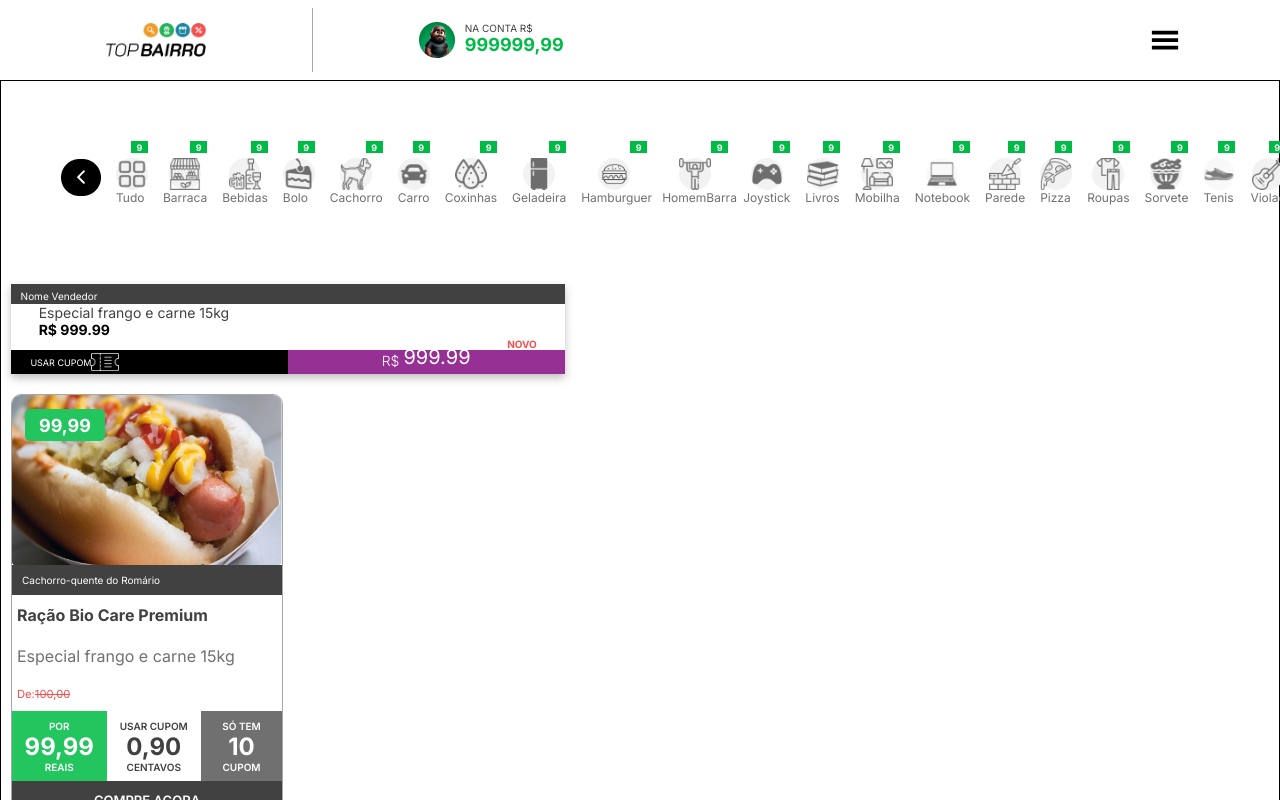
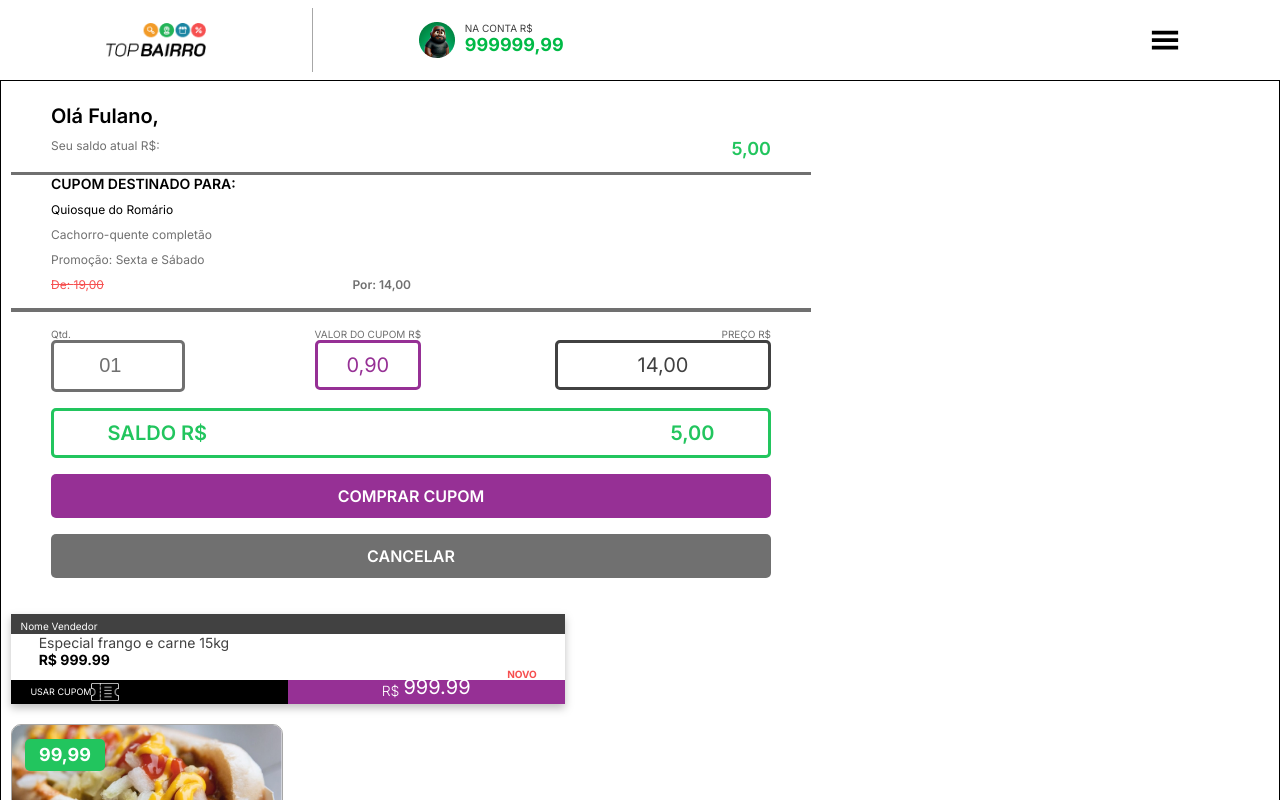
Before and after one commit to alanrente/vale-centavos, a React (Create React App) app: page /playground in a window 1280 px wide. Shown: the top 800 px of the page. Built offline with nearby package versions, Linux system fonts and the light colour scheme.

Commit message:
feat: card comprar cupom

```diff
--- /dev/null
+++ b/src/components/ComprarCupom/index.styled.tsx
@@ -0,0 +1,232 @@
+import styled from "styled-components";
+import { globalColors } from "../../styles/global.style";
+
+export const ComprarCupomStyled = styled.div`
+  --widthTotal: 100%;
+  --fontExtraBig: 25px;
+  --fontBig: 20px;
+  --fontNormal: 14px;
+  --fontSmall: 12px;
+  --fontSmaller: 10px;
+
+  width: 90%;
+  max-width: 800px;
+  /* background-color: #f6f600; */
+  display: flex;
+  flex-direction: column;
+  align-items: center;
+
+  .text-silver {
+    color: ${globalColors.silver};
+  }
+  .text-black {
+    color: ${globalColors.blackDark};
+  }
+`;
+
+export const DividerStyled = styled.div`
+  width: 100%;
+  height: 3px;
+  background-color: ${globalColors.silver};
+`;
+
+export const SectionCupomStyled = styled(ComprarCupomStyled)`
+  /* background-color: #f60000; */
+  margin: 0.8rem 0;
+  gap: 10px;
+
+  .usuario {
+    width: var(--widthTotal);
+    font-weight: 600;
+    font-size: var(--fontBig);
+  }
+
+  .saldo {
+    width: var(--widthTotal);
+    display: flex;
+    flex-direction: row;
+    justify-content: space-between;
+  }
+
+  .saldo-text {
+    font-size: var(--fontSmall);
+  }
+
+  .saldo-valor {
+    color: ${globalColors.green};
+    font-size: 18px;
+    font-weight: 600;
+  }
+`;
+
+export const SectionDadosStyled = styled(ComprarCupomStyled)`
+  /* background-color: #729747; */
+  align-items: flex-start;
+  font-size: var(--fontNormal);
+  gap: 10px;
+  margin-bottom: 1rem;
+
+  .cupom {
+    font-weight: 600;
+  }
+
+  .subscription {
+    font-size: var(--fontSmall);
+  }
+
+  .de-por {
+    font-size: var(--fontSmall);
+    width: 50%;
+    display: flex;
+    flex-direction: row;
+    justify-content: space-between;
+  }
+
+  .de-por span:first-child {
+    text-decoration: line-through;
+    color: ${globalColors.red};
+  }
+
+  .de-por span:last-child {
+    font-weight: 600;
+    color: ${globalColors.silver};
+  }
+
+  .validade {
+    font-size: var(--fontSmall);
+    color: ${globalColors.red};
+  }
+`;
+
+export const SectionCuponsStyled = styled(ComprarCupomStyled)`
+  font-size: var(--fontExtraBig);
+  font-weight: 600;
+  margin: 5px 0;
+  color: ${globalColors.blue};
+`;
+
+export const SectionPagamentoStyled = styled(ComprarCupomStyled)`
+  /* background-color: #357949; */
+  margin: 1rem 0;
+  gap: 1rem;
+
+  label {
+    white-space: nowrap;
+    overflow: hidden;
+    text-overflow: ellipsis;
+  }
+
+  .valor-quantidade {
+    /* background-color: #464e97; */
+    display: flex;
+    width: 100%;
+    flex-direction: row;
+    justify-content: space-between;
+    font-size: var(--fontSmaller);
+    color: ${globalColors.silver};
+  }
+
+  .com-fonte-big {
+    font-size: var(--fontBig);
+  }
+
+  .item-align-center {
+    align-items: center;
+  }
+
+  .item-between {
+    justify-content: space-between;
+  }
+
+  .com-fonte-small {
+    font-size: var(--fontSmall);
+  }
+
+  .context-green {
+    color: ${globalColors.green};
+    border: 3px solid ${globalColors.green};
+  }
+
+  .context-silver {
+    color: ${globalColors.silver};
+    border: 3px solid ${globalColors.silver};
+  }
+
+  .context-black {
+    color: ${globalColors.black};
+    border: 3px solid ${globalColors.black};
+  }
+
+  .context-purple {
+    color: ${globalColors.purple};
+    border: 3px solid ${globalColors.purple};
+  }
+
+  .default {
+    border-radius: 5px;
+    width: 100%;
+    font-weight: 600;
+    padding: 0;
+  }
+
+  .item-height {
+    height: 44px;
+  }
+
+  .text-white {
+    color: ${globalColors.white};
+  }
+
+  .clicked {
+    cursor: pointer;
+  }
+
+  .item-centered {
+    display: flex;
+    justify-content: center;
+    align-items: center;
+    text-align: center;
+  }
+
+  .item-radius {
+    border-radius: 5px;
+  }
+
+  .item-bordered {
+    border: 3px solid;
+    width: calc(100% - 6px);
+  }
+
+  .qtd {
+    width: 18% !important;
+  }
+
+  .preco {
+    width: 30% !important;
+    text-align: end;
+  }
+
+  .com-valor {
+    display: flex;
+    flex-direction: row;
+    width: 85%;
+    justify-content: space-between;
+  }
+
+  .fundo-verde {
+    background-color: ${globalColors.green};
+  }
+
+  .fundo-cinza {
+    background-color: ${globalColors.silver};
+  }
+
+  .fundo-preto {
+    background-color: ${globalColors.black};
+  }
+
+  .fundo-roxo {
+    background-color: ${globalColors.purple};
+  }
+
+`;
--- /dev/null
+++ b/src/components/ComprarCupom/index.tsx
@@ -0,0 +1,143 @@
+import {
+  ComprarCupomStyled,
+  DividerStyled,
+  SectionCupomStyled,
+  SectionCuponsStyled,
+  SectionDadosStyled,
+  SectionPagamentoStyled,
+} from "./index.styled";
+
+interface ComprarCupomProps {
+  nome?: string;
+  saldo?: string;
+  nomeEstabelecimento?: string;
+  nomeProduto?: string;
+  validade?: string;
+  promoção?: string;
+  valorDe?: string;
+  valorPor?: string;
+  valorCupom?: string;
+  cupons?: string[];
+  quantidade?: number;
+}
+
+export default function ComprarCupom({
+  nome = "Fulano",
+  saldo = "5,00",
+  nomeEstabelecimento = "Quiosque do Romário",
+  nomeProduto = "Cachorro-quente completão",
+  promoção = "Sexta e Sábado",
+  validade = "30/12/2021",
+  valorDe = "19,00",
+  valorPor = "14,00",
+  valorCupom = "0,90",
+  cupons = [
+    // "0001-003-183033-0050",
+    // "0001-003-183033-0051"
+  ],
+  quantidade = 1,
+}: ComprarCupomProps) {
+  return (
+    <ComprarCupomStyled>
+      <SectionCupomStyled>
+        <div className="text-black usuario">Olá {nome},</div>
+        <div className="saldo">
+          <span className="text-silver saldo-text">Seu saldo atual R$:</span>
+          <span className="saldo-valor">{saldo}</span>
+        </div>
+      </SectionCupomStyled>
+      <DividerStyled />
+      <SectionDadosStyled>
+        <div className="text-black cupom">CUPOM DESTINADO PARA:</div>
+        <div className="text-black subscription">{nomeEstabelecimento}</div>
+        <div className="text-silver subscription">{nomeProduto}</div>
+        {cupons.length === 0 && (
+          <>
+            <div className="text-silver subscription">Promoção: {promoção}</div>
+            <div className="de-por">
+              <span>De: {valorDe}</span>
+              <span>Por: {valorPor}</span>
+            </div>
+          </>
+        )}
+        {cupons.length > 0 && (
+          <div className="validade">
+            <span>Válido até: {validade}</span>
+          </div>
+        )}
+      </SectionDadosStyled>
+      <DividerStyled
+        style={{
+          height: "1px",
+        }}
+      />
+      {cupons.length > 0 && (
+        <SectionCuponsStyled>
+          {cupons.map((cupom, index) => (
+            <span key={index}>{cupom}</span>
+          ))}
+        </SectionCuponsStyled>
+      )}
+      <DividerStyled />
+      <SectionPagamentoStyled>
+        <div className="valor-quantidade">
+          <div className="qtd">
+            {cupons.length === 0 ? (
+              <>
+                <label htmlFor="qtd">Qtd.</label>
+                <input
+                  className="item-height item-radius item-bordered com-fonte-big context-silver item-centered"
+                  type="number"
+                  id="qtd"
+                  value={"01"}
+                />
+              </>
+            ) : (
+              <div className="item-height item-radius item-centered item-bordered com-fonte-big context-silver">
+                <span className="com-fonte-small">Qtd.</span>
+                {quantidade}
+              </div>
+            )}
+          </div>
+          {cupons.length === 0 && (
+            <div>
+              <label>VALOR DO CUPOM R$</label>
+              <div className="item-height item-radius item-centered item-bordered com-fonte-big context-purple">
+                {valorCupom}
+              </div>
+            </div>
+          )}
+          <div className={`${cupons.length === 0 ? "preco" : ""}`} style={{
+            width: cupons.length > 0 ? "60%" : ""
+          }}>
+            {cupons.length === 0 && <label>PREÇO R$</label>}
+            <div className={`item-height item-radius ${cupons.length === 0 ? "item-centered": "item-between item-align-center"} item-bordered com-fonte-big context-black`}>
+            {cupons.length > 0 && <span className="com-fonte-small">PREÇO R$</span>}
+              <span>{valorPor}</span>
+            </div>
+          </div>
+        </div>
+        <div className="item-height default item-centered item-bordered com-fonte-big context-green">
+          <div className="com-valor">
+            <span>{cupons.length === 0 ? "SALDO" : "VALOR TOTAL"} R$</span>
+            <span>{cupons.length === 0 ? saldo : valorPor}</span>
+          </div>
+        </div>
+        <div
+          className={`item-height default clicked item-centered text-white ${
+            cupons.length === 0 ? "fundo-roxo" : "fundo-preto"
+          }`}
+        >
+          {cupons.length === 0 ? "COMPRAR CUPOM" : "PAGAR NO PIX"}
+        </div>
+        <div
+          className={`item-height default clicked item-centered text-white ${
+            cupons.length === 0 ? "fundo-cinza" : "fundo-verde"
+          }`}
+        >
+          {cupons.length === 0 ? "CANCELAR" : "FALE COM COMERCIANTE"}
+        </div>
+      </SectionPagamentoStyled>
+    </ComprarCupomStyled>
+  );
+}
--- a/src/pages/Playground/index.tsx
+++ b/src/pages/Playground/index.tsx
@@ -1,6 +1,7 @@
 import CardAnuncio from "../../components/CardAnuncio";
 import CardAnuncioBairro from "../../components/CardAnuncioBairro";
 import CardCupom from "../../components/CardCupom/CardCupom";
+import ComprarCupom from "../../components/ComprarCupom";
 import IconButton from "../../components/IconButton";
 import { usePngs } from "../../hooks/usePngs";
 
@@ -18,7 +19,8 @@ export function Playground() {
         gap: "20px",
       }}
     >
-      <div
+      <ComprarCupom />
+      {/* <div
         className="icons-container"
         style={{
           margin: "50px",
@@ -44,7 +46,7 @@ export function Playground() {
           })}
 
         <img style={{}} src={require(`../../icons/png/SetaDireita.png`)} alt="" />
-      </div>
+      </div> */}
       <CardAnuncio
         descriptions={{
           descricao: "Especial frango e carne 15kg",
--- a/src/styles/global.style.tsx
+++ b/src/styles/global.style.tsx
@@ -1,6 +1,7 @@
 import { CSSProperties } from "react";
 
 export const globalColors = {
+  blue: "#1B63A2",
   blackDark: "#000000",
   black: "#414141",
   silver: "#707070",
```
